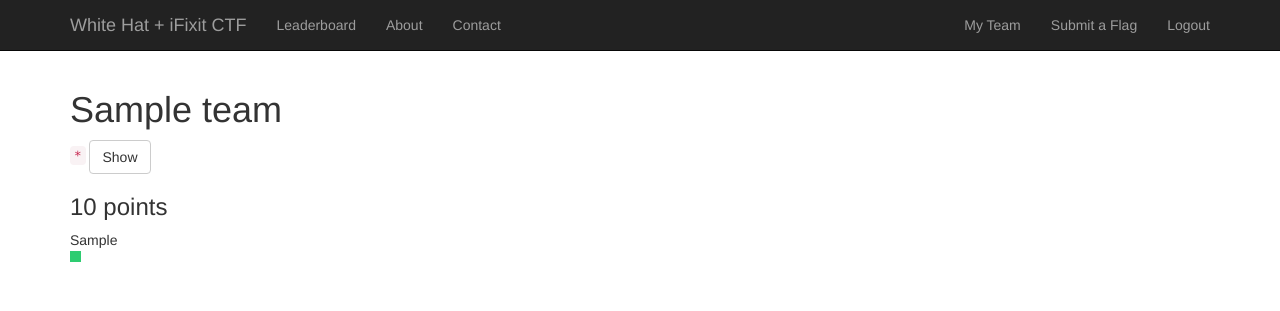
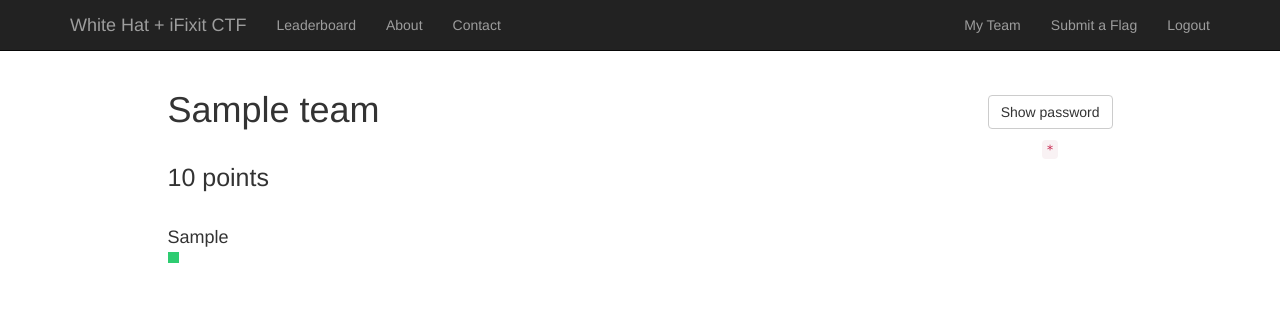
Before and after one commit to CalPolySEC/wrath-ctf-framework, a Flask app: page /teams/1 in a window 1280 px wide. Shown: the top 311 px of the page. Run offline with Flask 2, Linux system fonts and the light colour scheme; the visitor is signed in with stand-in values (Sample User, id 1); tables that the repository leaves empty hold one stand-in row (values such as "Sample post"); some libraries are stand-ins or nearby versions.

Commit message:
Style the team page a bit more

```diff
--- a/static/css/main.css
+++ b/static/css/main.css
@@ -16,9 +16,22 @@ body {
   margin: 20px 0;
 }
 
+.password-box {
+  margin-top: 25px;
+  text-align: center;
+}
+
+.password-box > button {
+  margin-bottom: 10px;
+}
+
+.points {
+  font-size: 25px;
+  margin: 30px 0;
+}
+
 .category-label {
-  display: inline-block;
-  width: 80px;
+  font-size: 18px;
 }
 
 .levels {
--- a/templates/team.html
+++ b/templates/team.html
@@ -1,12 +1,16 @@
 {% extends 'base.html' %}
 
 {% block body %}
+    <div class="row">
+      <div class="col-md-10 col-md-offset-1">
+        {%- if team.id == session.team %}
+        <div class="pull-right password-box">
+          <button id="show-password" class="btn btn-default">Show password</button><br />
+          <code class="password" data-password="{{ team.password }}">{{ '*' * team.password|length }}</code>
+        </div>
+        {%- endif %}
         <h1>{{ team.name }}</h1>
-    {%- if team.id == session.team %}
-    <code class="password" data-password="{{ team.password }}">{{ '*' * team.password|length }}</code>
-    <button id="show-password" class="btn btn-default">Show</button>
-    {%- endif %}
-    <h3>{{ team.points }} points</h3>
+        <div class="points">{{ team.points }} points</div>
         {%- for category in levels %}
         <div class="category">
           <div class="category-label">{{ category }}</div>
@@ -17,4 +21,6 @@
           </div>
         </div>
         {%- endfor %}
+      </div>
+    </div>
 {%- endblock %}
```
Lines whose indentation alone changed are shown as unchanged.
